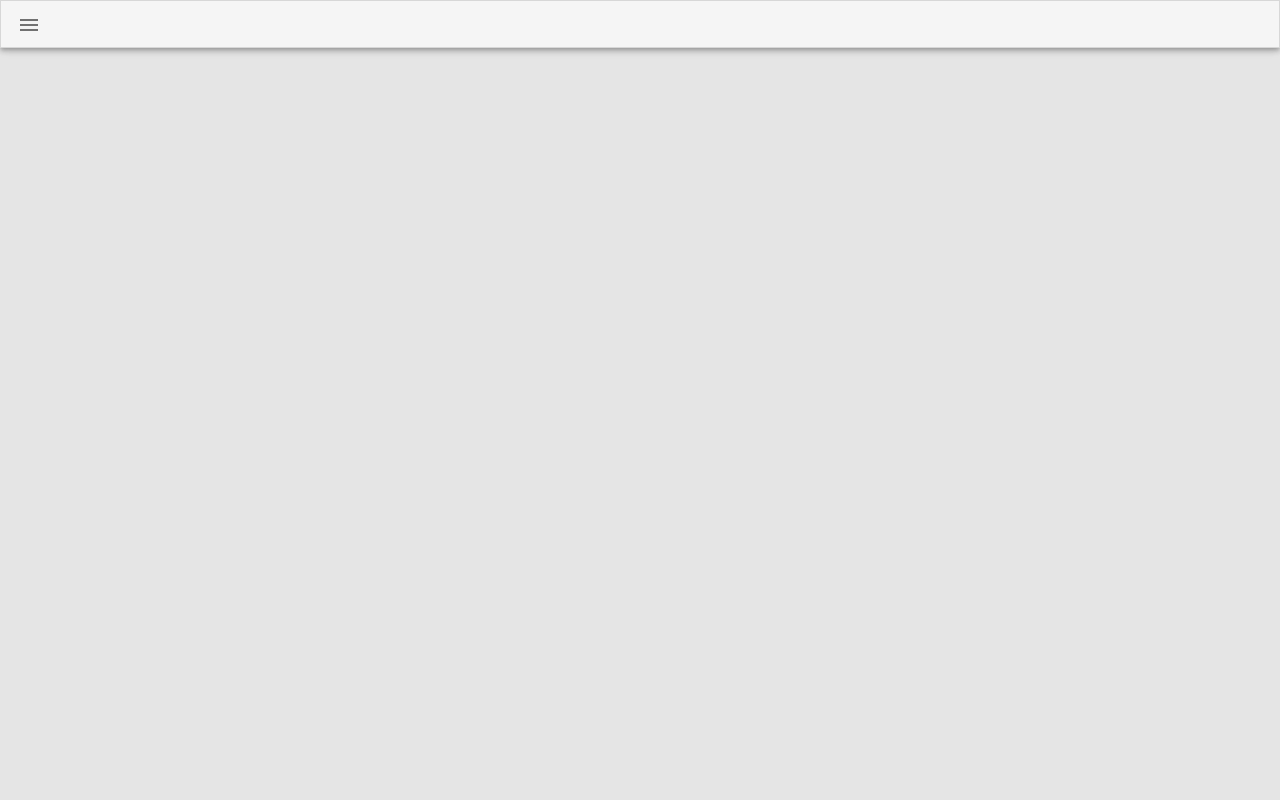
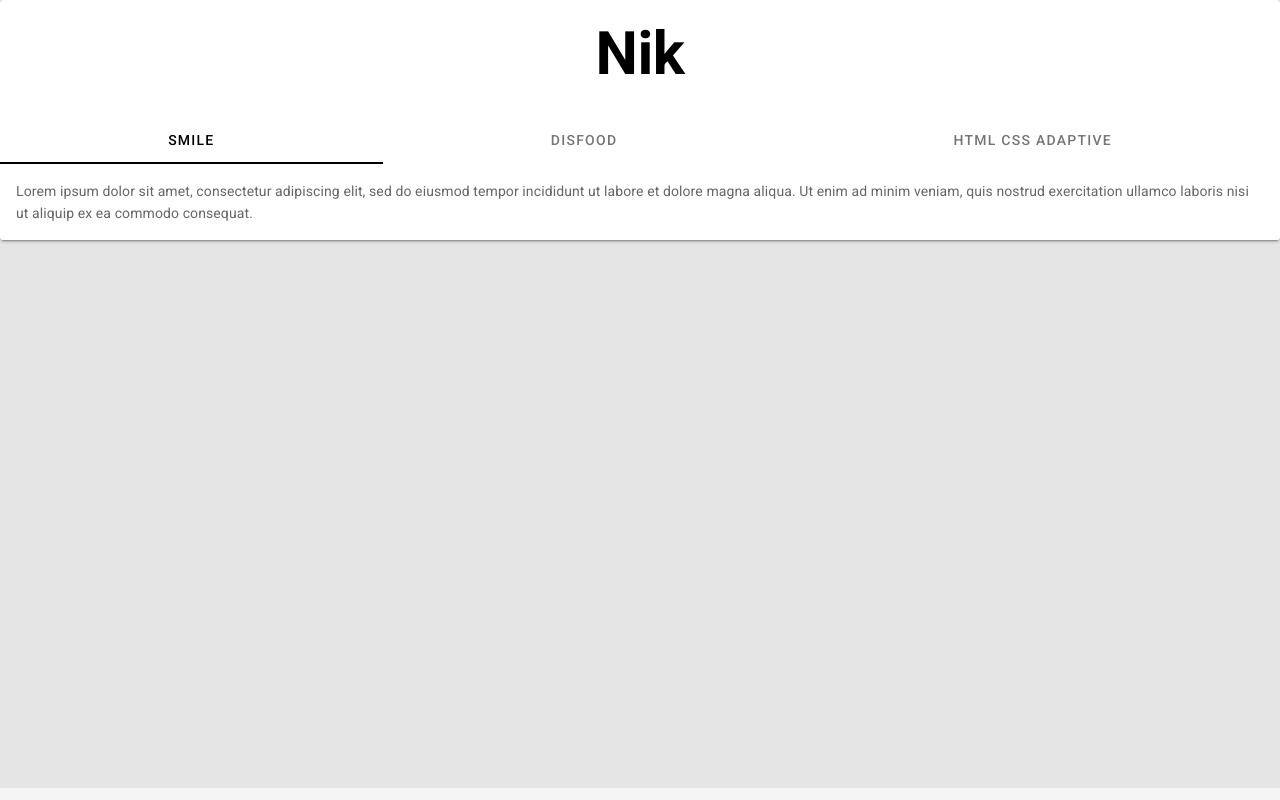
Before and after one commit to N1ikls/Portfolio, a Vue app in the folder nik/: page / in a window 1280 px wide. Built offline with nearby package versions, Linux system fonts and the light colour scheme.

Commit message:
add header

```diff
--- a/nik/src/App.vue
+++ b/nik/src/App.vue
@@ -1,20 +1,54 @@
 <template>
   <v-app>
+    <v-card color="basil">
+      <v-card-title class="text-center justify-center py-6">
+        <h1 class="font-weight-bold text-h2 basil--text">Nik</h1>
+      </v-card-title>
+      <v-tabs v-model="tab" background-color="transparent" color="basil" grow>
+        <v-tab
+          v-for="(item, index) in items"
+          :key="index"
+          @click.prevent="$router.push(item.path).catch(() => {})"
+        >
+          {{ item.title }}
+        </v-tab>
+      </v-tabs>
+      <v-tabs-items v-model="tab">
+        <v-tab-item v-for="(item,index) in items" :key="index">
+          <v-card color="basil" flat>
+            <v-card-text>{{ text }}</v-card-text>
+          </v-card>
+        </v-tab-item>
+      </v-tabs-items>
+    </v-card>
     <v-main>
       <router-view />
     </v-main>
+    <v-footer app></v-footer>
   </v-app>
 </template>
 <script>
+// import navigation from "./components/Navigation.vue";
 export default {
   name: "App",
   components: {
+    // navigation,
   },
   data: () => ({
     //
+    tab: null,
+    items: [
+      { title: "Smile", path: "My_project_1" },
+      { title: "Disfood", path: "My_project_2" },
+      { title: "Html css adaptive", path: "My_project_3" },
+    ],
+    text: "Lorem ipsum dolor sit amet, consectetur adipiscing elit, sed do eiusmod tempor incididunt ut labore et dolore magna aliqua. Ut enim ad minim veniam, quis nostrud exercitation ullamco laboris nisi ut aliquip ex ea commodo consequat.",
   }),
 };
 </script>
 <style>
+.basil--text {
+  color: black !important;
+}
 @import url("https://fonts.googleapis.com/css2?family=Montserrat:wght@300;400;500;600&display=swap");
 </style>
--- a/nik/src/components/Navigation.vue
+++ b/nik/src/components/Navigation.vue
@@ -4,7 +4,7 @@
       <v-app-bar-nav-icon @click.stop="drawer = !drawer"></v-app-bar-nav-icon>
     </v-app-bar>
     <v-sheet>
-      <v-navigation-drawer v-model="drawer" absolute temporary >
+      <v-navigation-drawer v-model="drawer" absolute temporary>
         <v-list-item>
           <v-list-item-avatar>
             <v-img src="../assets/icon__nik.jpg"></v-img>
--- a/nik/src/router/index.js
+++ b/nik/src/router/index.js
@@ -6,10 +6,8 @@ import Disfood__main from "../views/Disfood/Disfood__main.vue";
 import Patheon__main from "../views/Patheon/Patheon__main.vue";
 Vue.use(VueRouter);
 
-const routes = [{
-        path: "/",
-        component: Header,
-    },
+const routes = [
+
     {
         path: "/My_project_1",
         component: Smile__table,
```
